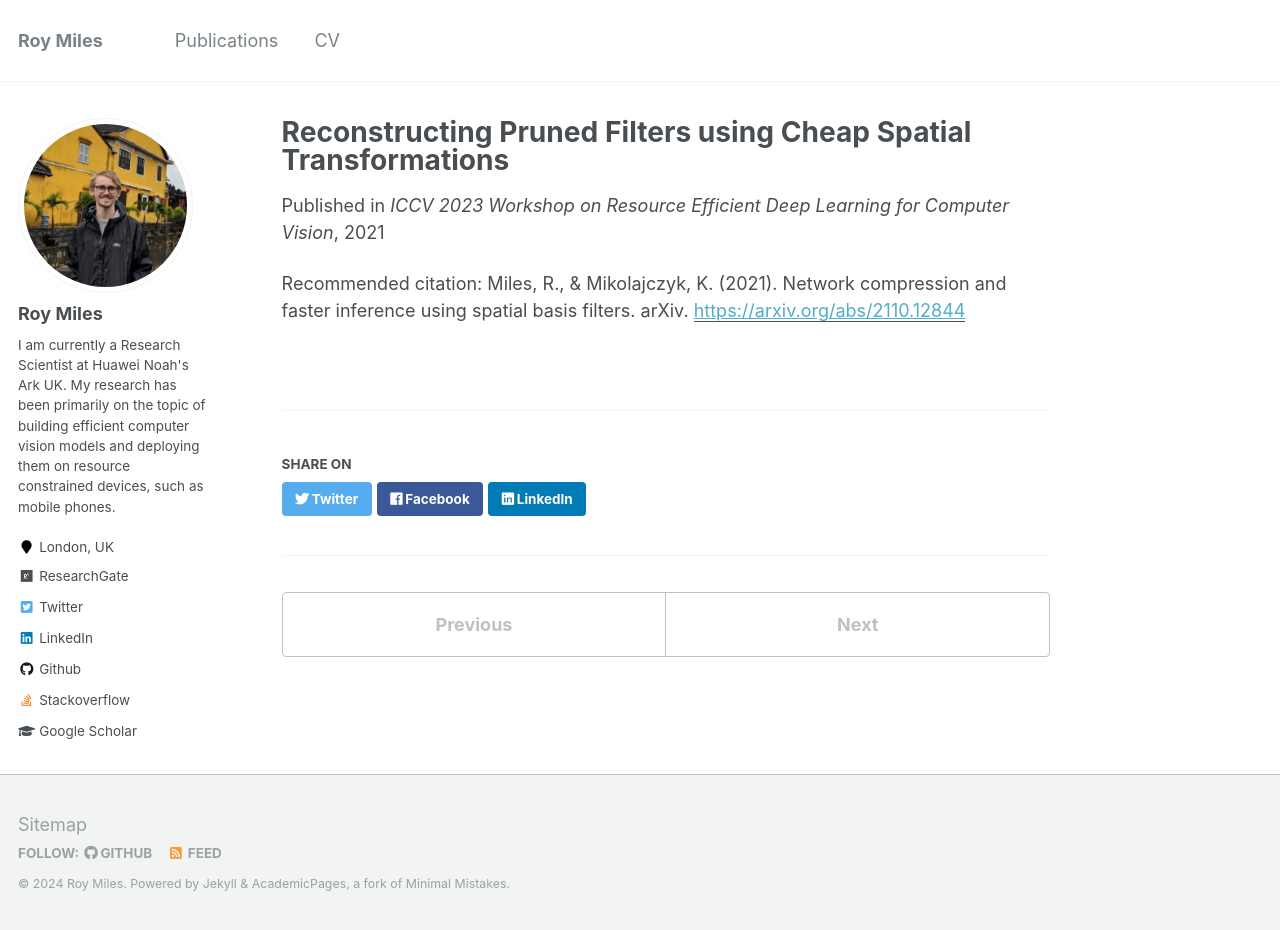
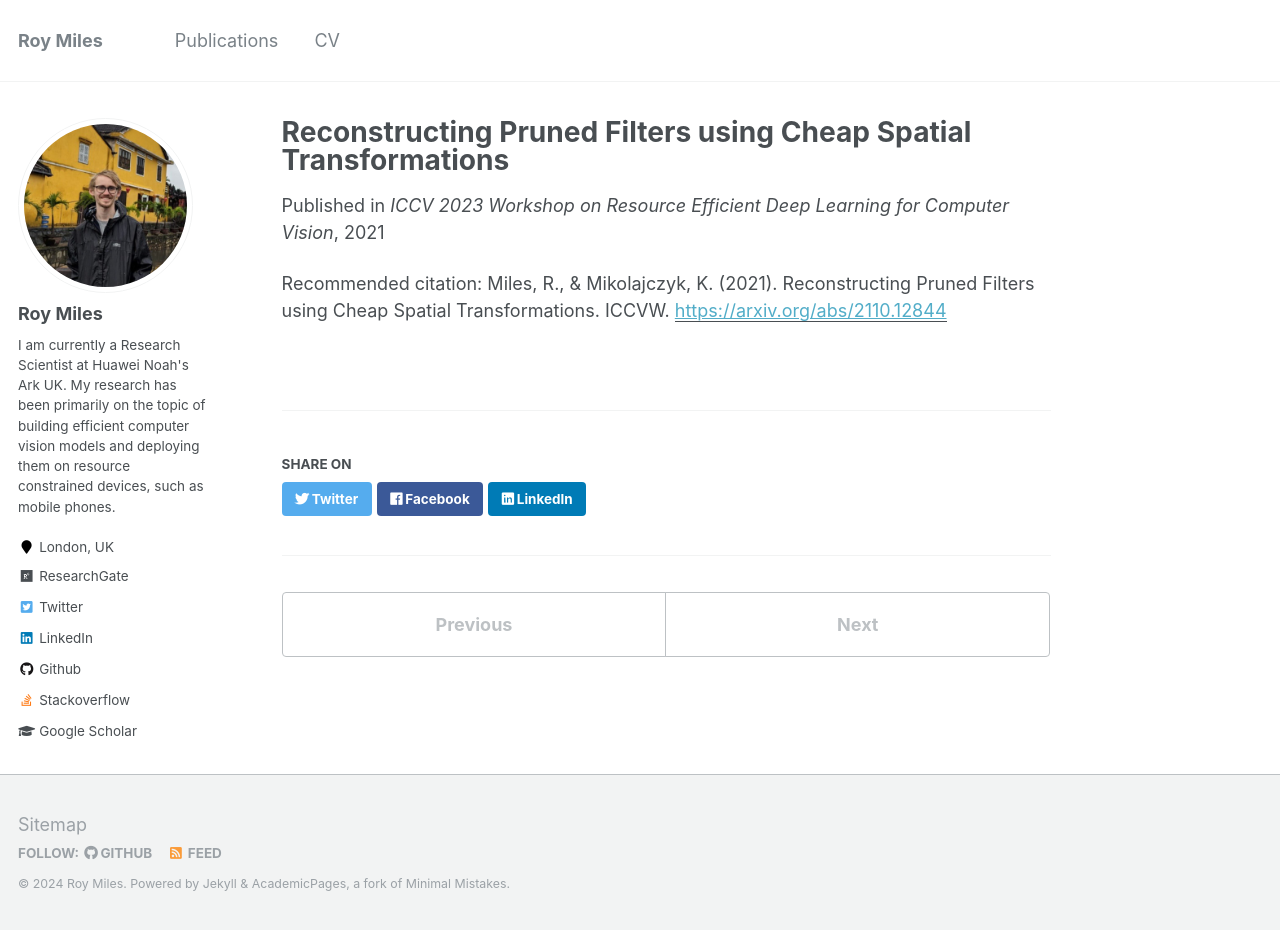
Before and after one commit to roymiles/roymiles.github.io, a Jekyll site: the page built from _publications/2021-10-25-reconstructing-pruned-filters-using-cheap-transformations.md, in a window 1280 px wide and 930 px high. Built offline with Jekyll 4.4.1, drawn with Linux system fonts in a browser that asks for light colours; some of the changed lines change nothing that is shown.

Commit message:
iccvw update

```diff
--- a/_publications/2021-10-25-reconstructing-pruned-filters-using-cheap-transformations.md
+++ b/_publications/2021-10-25-reconstructing-pruned-filters-using-cheap-transformations.md
@@ -2,15 +2,12 @@
 title: "Reconstructing Pruned Filters using Cheap Spatial Transformations"
 collection: publications
 permalink: /publication/2021-10-25-reconstructing-pruned-filters-using-cheap-transformations
-excerpt: 'In this paper, we proposed the use of spatial basis filters
-which provides a natural extension of the standard pruning
-pipeline. Instead of zeroing out the pruned filters, they are
-replaced with cheap spatial transformations from the remaining non-pruned filters. These trained SBF networks are able
-to achieve comparable or improved results on the image
-classification task across a range of datasets and architectures.'
+excerpt: 'We present an efficient alternative to the convolutional layer using cheap spatial transformations.
+This construction exploits an inherent spatial redundancy of the learned convolutional filters to enable a much greater parameter efficiency, while maintaining the top-end accuracy of their dense counter-parts.
+Training these networks is modelled as a generalised pruning problem, whereby the pruned filters are replaced with cheap transformations from the set of non-pruned filters.'
 date: 2021-10-25
 venue: 'ICCV 2023 Workshop on Resource Efficient Deep Learning for Computer Vision'
 paperurl: 'https://arxiv.org/abs/2110.12844'
-citation: 'Miles, R., & Mikolajczyk, K. (2021). Network compression and faster inference using spatial basis filters. arXiv.'
+citation: 'Miles, R., & Mikolajczyk, K. (2021). Reconstructing Pruned Filters using Cheap Spatial Transformations. ICCVW.'
 figure: '/images/expressive_conv_overview.svg'
 ---
```
